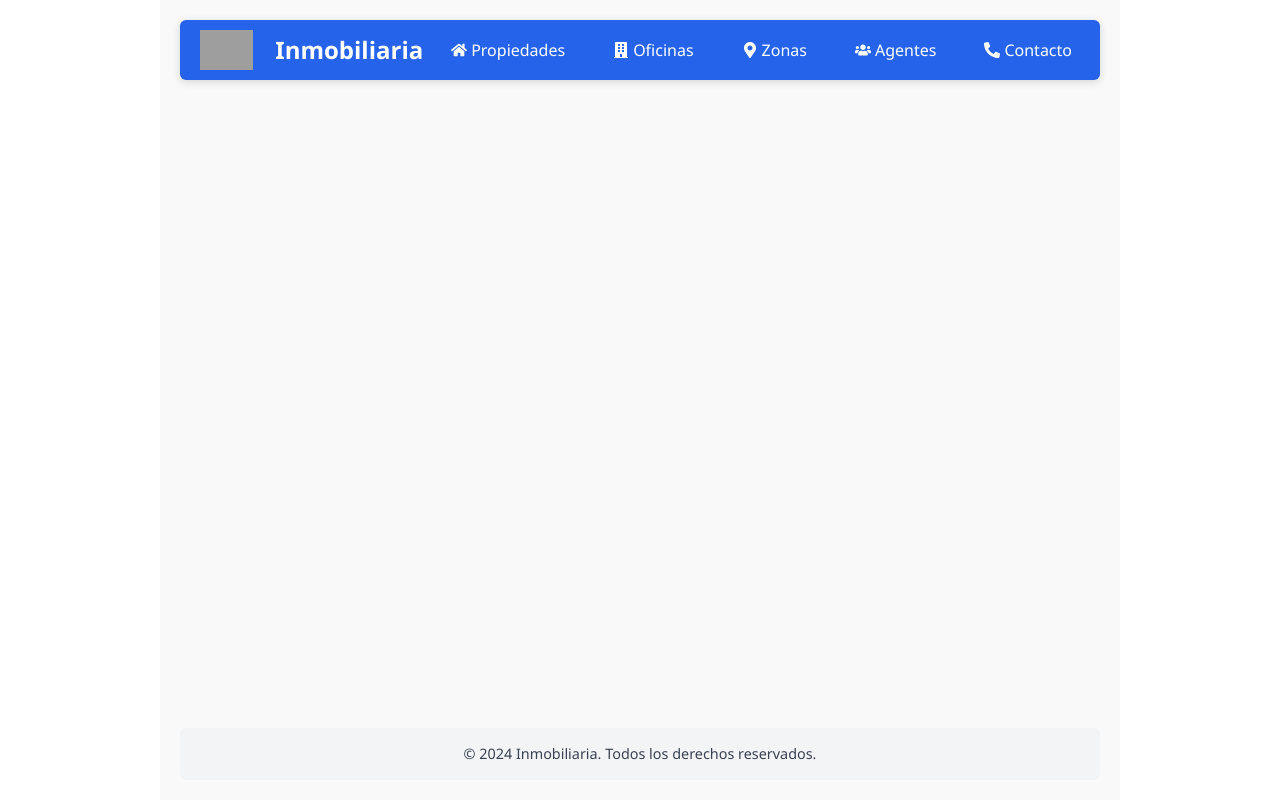
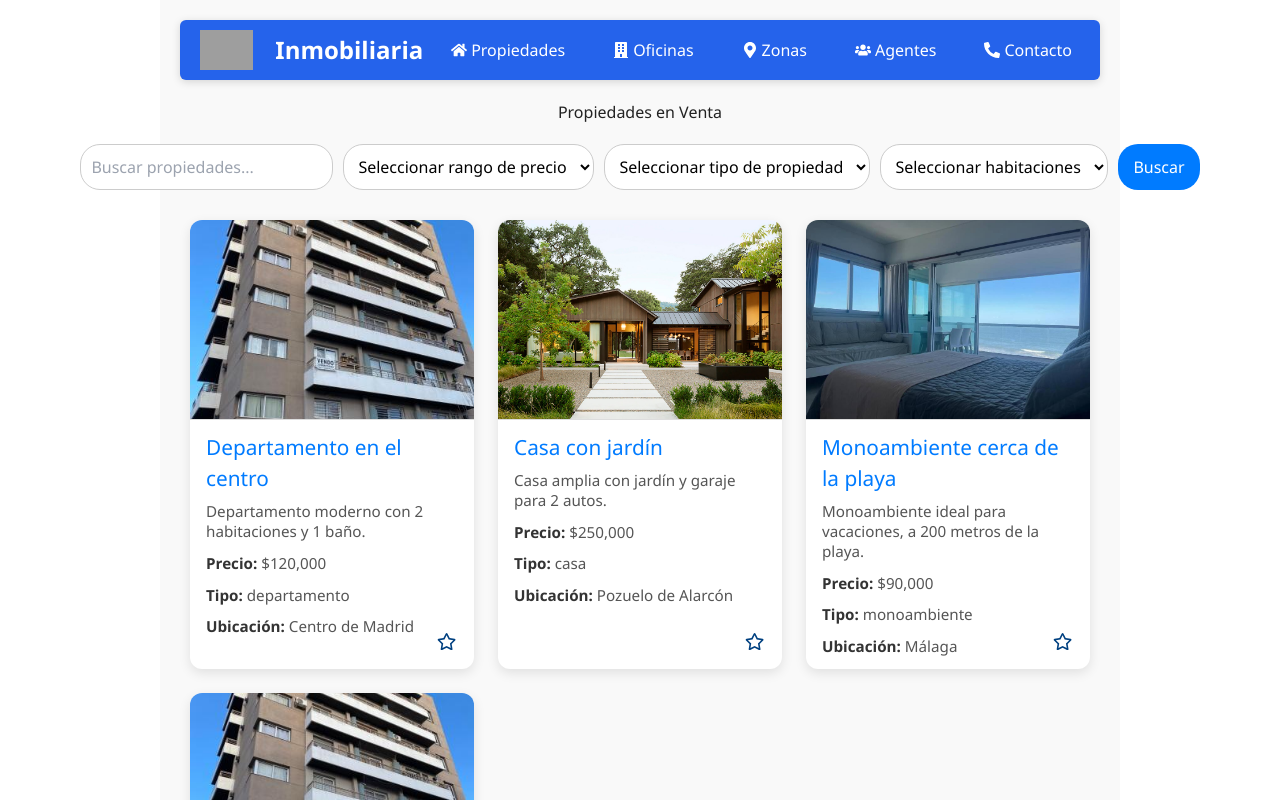
Before and after one commit to MatiasRodriguez21/inmobiliaria-app, a React (Create React App) app: page /propiedades/comprar in a window 1280 px wide. Shown: the top 800 px of the page. Built offline with nearby package versions, Linux system fonts and the light colour scheme; grey boxes are pictures that could not be loaded.

Commit message:
Mejoras visuales

```diff
--- a/src/App.css
+++ b/src/App.css
@@ -24,6 +24,12 @@ h1, h2 {
 }
 
 .propiedad-card {
+  background: white;
+  border-radius: 8px;
+  overflow: hidden;
+  box-shadow: 0 2px 4px rgba(0,0,0,0.1);
+  transition: transform 0.3s ease, box-shadow 0.3s ease;
+  position: relative;
   background-color: white;
   border-radius: 12px;
   box-shadow: 0 4px 12px rgba(0,0,0,0.1);
@@ -35,6 +41,51 @@ h1, h2 {
   text-decoration: none; /* Eliminar subrayado */
   position: relative; /* Para posicionar el botón de favoritos */
   @apply bg-white text-black dark:bg-gray-800 dark:text-white;
+}
+
+.propiedad-card-header {
+  position: absolute;
+  top: 10px;
+  right: 10px;
+  z-index: 10;
+}
+
+.favorito-btn {
+  position: absolute;
+  bottom: 10px;
+  right: 10px;
+  background: transparent;
+  border: none;
+  cursor: pointer;
+  padding: 8px;
+  transition: transform 0.2s ease;
+  z-index: 10;
+}
+
+.star-icon {
+  font-size: 1.5rem;
+  color: #004080;
+  transition: color 0.2s ease;
+}
+
+.star-icon.filled {
+  color: #ffd700;
+}
+
+.favorito-btn:hover {
+  transform: scale(1.1);
+}
+
+.favorito-btn:hover .star-icon:not(.filled) {
+  color: #ffd700;
+}
+
+.favorito-btn svg {
+  font-size: 1.2rem;
+}
+
+.favorito-btn:hover svg {
+  color: #ff4444;
 }
 
 .propiedad-card:hover {
--- a/src/App.js
+++ b/src/App.js
@@ -4,12 +4,11 @@ import './App.css';
 
 import Header from './components/Header.jsx';
 import Home from './components/Home.jsx';
+import Properties from './components/Properties.jsx';
 import Footer from './components/Footer.jsx';
 import PropertyDetail from './components/PropertyDetail.jsx';
 
-// Componente principal que muestra una lista de propiedades inmobiliarias
 function App() {
-  // Lista de propiedades de ejemplo (hardcoded) con imágenes múltiples y ubicación para el carrusel y mapa
   const propiedades = [
     {
       id: 1,
@@ -59,8 +58,23 @@ function App() {
       ubicacionTexto: 'Málaga',
       tamano: 40,
       caracteristicas: 'Monoambiente, 1 baño, cerca de la playa'
+    },
+    {
+      id: 4,
+      titulo: 'Casa de Lujo con Piscina',
+      descripcion: 'Espectacular casa con piscina, jardín y vista panorámica.',
+      precio: 450000,
+      imagen: '/imagenes/propiedad1.jpg',
+      imagenes: [
+        '/imagenes/casa1.jpg',
+        '/imagenes/prop1-1.jpg'
+      ],
+      tipo: 'casa',
+      ubicacion: [40.4215, -3.6923], // Madrid Este
+      ubicacionTexto: 'Madrid Este',
+      tamano: 280,
+      caracteristicas: '5 habitaciones, 4 baños, piscina, jardín, garaje'
     }
-
   ];
 
   return (
@@ -68,7 +82,8 @@ function App() {
       <div className="App">
         <Header />
         <Routes>
-          <Route path="/" element={<Home propiedades={propiedades} />} />
+          <Route path="/" element={<Home />} />
+          <Route path="/propiedades/comprar" element={<Properties propiedades={propiedades} />} />
           <Route path="/property/:id" element={<PropertyDetail propiedades={propiedades} />} />
         </Routes>
         <Footer />
--- a/src/components/Header.jsx
+++ b/src/components/Header.jsx
@@ -19,17 +19,10 @@ const Header = () => {
             onMouseEnter={() => setShowDropdown(true)}
             onMouseLeave={() => setShowDropdown(false)}
           >
-            <Link to="/propiedades" className="nav-link">
+            <Link to="/propiedades/comprar" className="nav-link">
               <FaHome className="inline-block mr-1" />
               Propiedades
             </Link>
-            {showDropdown && (
-              <div className="dropdown-menu">
-                <Link to="/propiedades/comprar" className="dropdown-item">Comprar</Link>
-                <Link to="/propiedades/alquilar" className="dropdown-item">Alquilar</Link>
-                <Link to="/propiedades/inversiones" className="dropdown-item">Inversiones</Link>
-              </div>
-            )}
           </div>
 
           <Link to="/oficinas" className="nav-link">
--- a/src/components/Home.jsx
+++ b/src/components/Home.jsx
@@ -1,101 +1,8 @@
-import React, { useState, useEffect } from 'react';
-import { Link } from 'react-router-dom';
-import SearchFilter from './SearchFilter';
+import React from 'react';
 
-// Componente Home que muestra el título principal de la aplicación y la lista de propiedades con infinite scroll y favoritos
-const Home = ({ propiedades }) => {
-  const [filteredPropiedades, setFilteredPropiedades] = useState(propiedades);
-  const [visiblePropiedades, setVisiblePropiedades] = useState([]);
-  const [hasMore, setHasMore] = useState(true);
-  const propiedadesPorCarga = 5;
-  const [favoritos, setFavoritos] = useState(() => {
-    const saved = localStorage.getItem('favoritos');
-    return saved ? JSON.parse(saved) : [];
-  });
-  const [favoritoMensaje, setFavoritoMensaje] = useState(null); // Estado para mostrar el mensaje
-
-  useEffect(() => {
-    // Inicializar las propiedades visibles
-    setVisiblePropiedades(propiedades.slice(0, propiedadesPorCarga));
-    setHasMore(propiedades.length > propiedadesPorCarga);
-  }, [propiedades]);
-
-  useEffect(() => {
-    // Reiniciar las propiedades visibles cuando cambian los filtros
-    setVisiblePropiedades(filteredPropiedades.slice(0, propiedadesPorCarga));
-    setHasMore(filteredPropiedades.length > propiedadesPorCarga);
-  }, [filteredPropiedades]);
-
-  const cargarMasPropiedades = () => {
-    const nuevasPropiedades = filteredPropiedades.slice(
-      visiblePropiedades.length,
-      visiblePropiedades.length + propiedadesPorCarga
-    );
-    setVisiblePropiedades((prev) => [...prev, ...nuevasPropiedades]);
-    setHasMore(visiblePropiedades.length + nuevasPropiedades.length < filteredPropiedades.length);
-  };
-
-  const handleScroll = () => {
-    if (
-      window.innerHeight + document.documentElement.scrollTop >=
-        document.documentElement.offsetHeight - 100 &&
-      hasMore
-    ) {
-      cargarMasPropiedades();
-    }
-  };
-
-  useEffect(() => {
-    window.addEventListener('scroll', handleScroll);
-    return () => window.removeEventListener('scroll', handleScroll);
-  }, [hasMore, visiblePropiedades]);
-
-  const toggleFavorito = (id) => {
-    let updatedFavoritos;
-    if (favoritos.includes(id)) {
-      updatedFavoritos = favoritos.filter((favId) => favId !== id);
-    } else {
-      updatedFavoritos = [...favoritos, id];
-      setFavoritoMensaje(id); // Mostrar mensaje para la propiedad agregada
-      setTimeout(() => setFavoritoMensaje(null), 2000); // Ocultar mensaje después de 2 segundos
-    }
-    setFavoritos(updatedFavoritos);
-    localStorage.setItem('favoritos', JSON.stringify(updatedFavoritos));
-  };
-
+const Home = () => {
   return (
     <div className="home">
-      <h2>Propiedades disponibles</h2>
-      <SearchFilter propiedades={propiedades} setFilteredPropiedades={setFilteredPropiedades} />
-      <div className="propiedades-lista">
-        {visiblePropiedades.length === 0 ? (
-          <p>No se encontraron propiedades que coincidan con la búsqueda.</p>
-        ) : (
-          visiblePropiedades.map((propiedad) => (
-            <div key={propiedad.id} className="propiedad-card">
-              <Link to={`/property/${propiedad.id}`} className="propiedad-link">
-                <img
-                  src={propiedad.imagen}
-                  alt={`Imagen de la propiedad ${propiedad.titulo}`}
-                  loading="lazy"
-                />
-                <h3>{propiedad.titulo}</h3>
-                <p>{propiedad.descripcion}</p>
-                <p><strong>Precio:</strong> ${propiedad.precio.toLocaleString()}</p>
-              </Link>
-              <button
-                className={`favorito-btn ${favoritos.includes(propiedad.id) ? 'favorito' : ''}`}
-                onClick={() => toggleFavorito(propiedad.id)}
-              >
-                ★
-              </button>
-              {favoritoMensaje === propiedad.id && (
-                <p className="favorito-leyenda mostrar">Propiedad agregada a favoritos</p>
-              )}
-            </div>
-          ))
-        )}
-      </div>
     </div>
   );
 };
--- /dev/null
+++ b/src/components/Properties.jsx
@@ -0,0 +1,80 @@
+import React, { useState, useEffect } from 'react';
+import { Link } from 'react-router-dom';
+import { FaStar, FaRegStar } from 'react-icons/fa';
+import SearchFilter from './SearchFilter';
+
+const Properties = ({ propiedades }) => {
+  const [filteredPropiedades, setFilteredPropiedades] = useState(
+    propiedades.filter(prop => prop.tipo !== 'alquiler')
+  );
+  const [favoritos, setFavoritos] = useState([]);
+
+  // Cargar favoritos del localStorage al iniciar
+  useEffect(() => {
+    const savedFavoritos = localStorage.getItem('favoritos');
+    if (savedFavoritos) {
+      setFavoritos(JSON.parse(savedFavoritos));
+    }
+  }, []);
+
+  // Guardar favoritos en localStorage cuando cambian
+  useEffect(() => {
+    localStorage.setItem('favoritos', JSON.stringify(favoritos));
+  }, [favoritos]);
+
+  const toggleFavorito = (propiedadId, e) => {
+    e.preventDefault();
+    e.stopPropagation();
+    setFavoritos(prevFavoritos => {
+      if (prevFavoritos.includes(propiedadId)) {
+        return prevFavoritos.filter(id => id !== propiedadId);
+      } else {
+        return [...prevFavoritos, propiedadId];
+      }
+    });
+  };
+
+  return (
+    <div className="properties-page">
+      <h2>Propiedades en Venta</h2>
+      <SearchFilter propiedades={propiedades} setFilteredPropiedades={setFilteredPropiedades} />
+      <div className="propiedades-lista">
+        {filteredPropiedades.length === 0 ? (
+          <p>No se encontraron propiedades que coincidan con la búsqueda.</p>
+        ) : (
+          filteredPropiedades.map((propiedad) => (
+            <div key={propiedad.id} className="propiedad-card">
+              <Link to={`/property/${propiedad.id}`} className="propiedad-link">
+                <img
+                  src={propiedad.imagen}
+                  alt={`Imagen de la propiedad ${propiedad.titulo}`}
+                  loading="lazy"
+                />
+                <div className="propiedad-info">
+                  <h3>{propiedad.titulo}</h3>
+                  <p>{propiedad.descripcion}</p>
+                  <p><strong>Precio:</strong> ${propiedad.precio.toLocaleString()}</p>
+                  <p><strong>Tipo:</strong> {propiedad.tipo}</p>
+                  <p><strong>Ubicación:</strong> {propiedad.ubicacionTexto}</p>
+                </div>
+              </Link>
+              <button
+                onClick={(e) => toggleFavorito(propiedad.id, e)}
+                className="favorito-btn"
+                aria-label={favoritos.includes(propiedad.id) ? "Quitar de favoritos" : "Agregar a favoritos"}
+              >
+                {favoritos.includes(propiedad.id) ? (
+                  <FaStar className="star-icon filled" />
+                ) : (
+                  <FaRegStar className="star-icon" />
+                )}
+              </button>
+            </div>
+          ))
+        )}
+      </div>
+    </div>
+  );
+};
+
+export default Properties;
```
